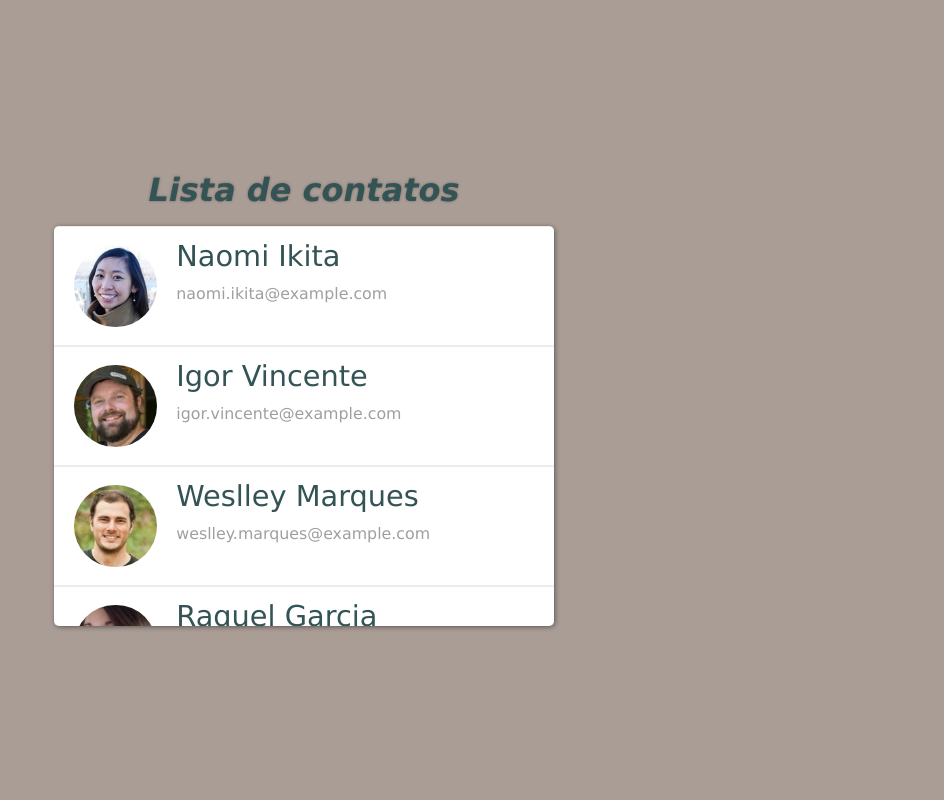
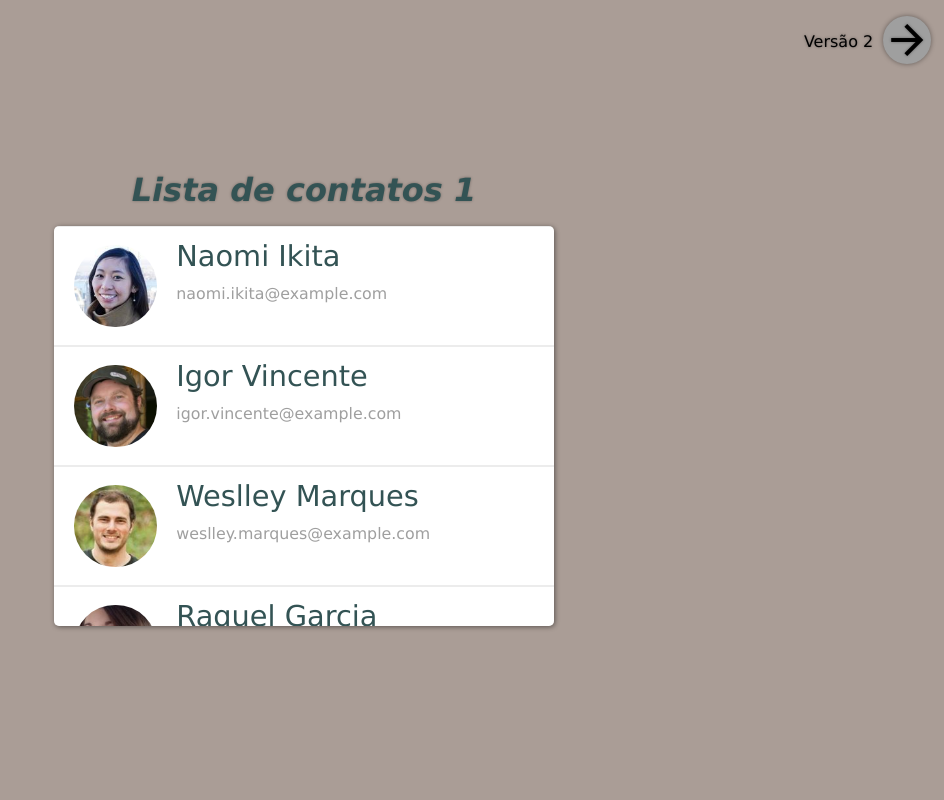
Before and after one commit to Guiiwoo/projeto-contatos, a plain HTML site: page index.html in a window 1280 px wide. Shown: the whole page, without its empty margins (336-1280 px from the left). Drawn offline with Linux system fonts and the light colour scheme.

Commit message:
att index, inserindo botão para versão 2

```diff
--- a/index.html
+++ b/index.html
@@ -9,8 +9,12 @@
 </head>
 <body>
     <header>
-        <h1>Lista de contatos</h1>
+        <h1>Lista de contatos 1</h1>
     </header>
+    <nav>
+        <div><a href="versao2.html"><i class="material-icons" id="avancar">arrow_forward</i></a></div>
+        <p>Versão 2</p>
+    </nav>
     <main>
         <ul>
             <li>
```
